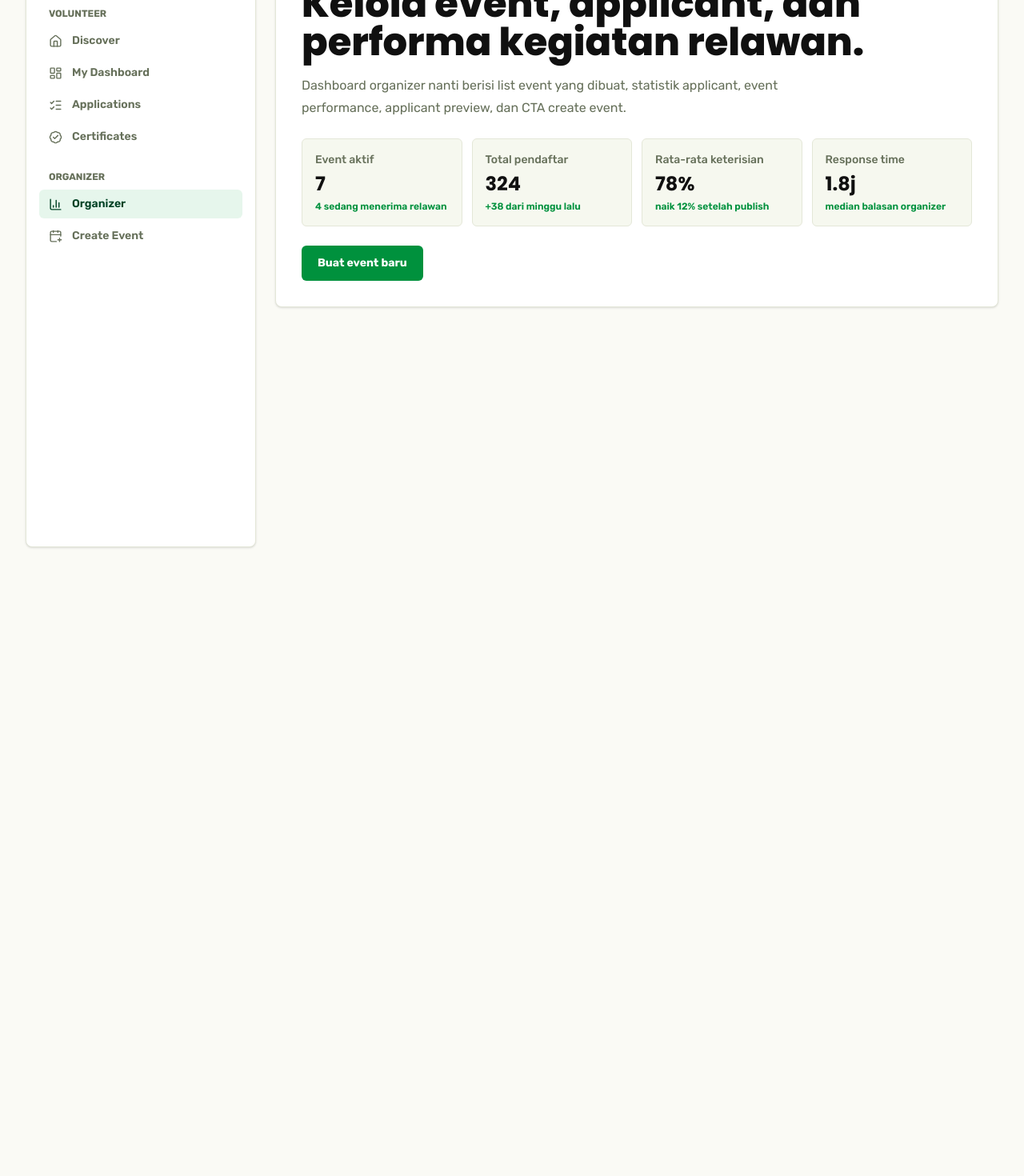
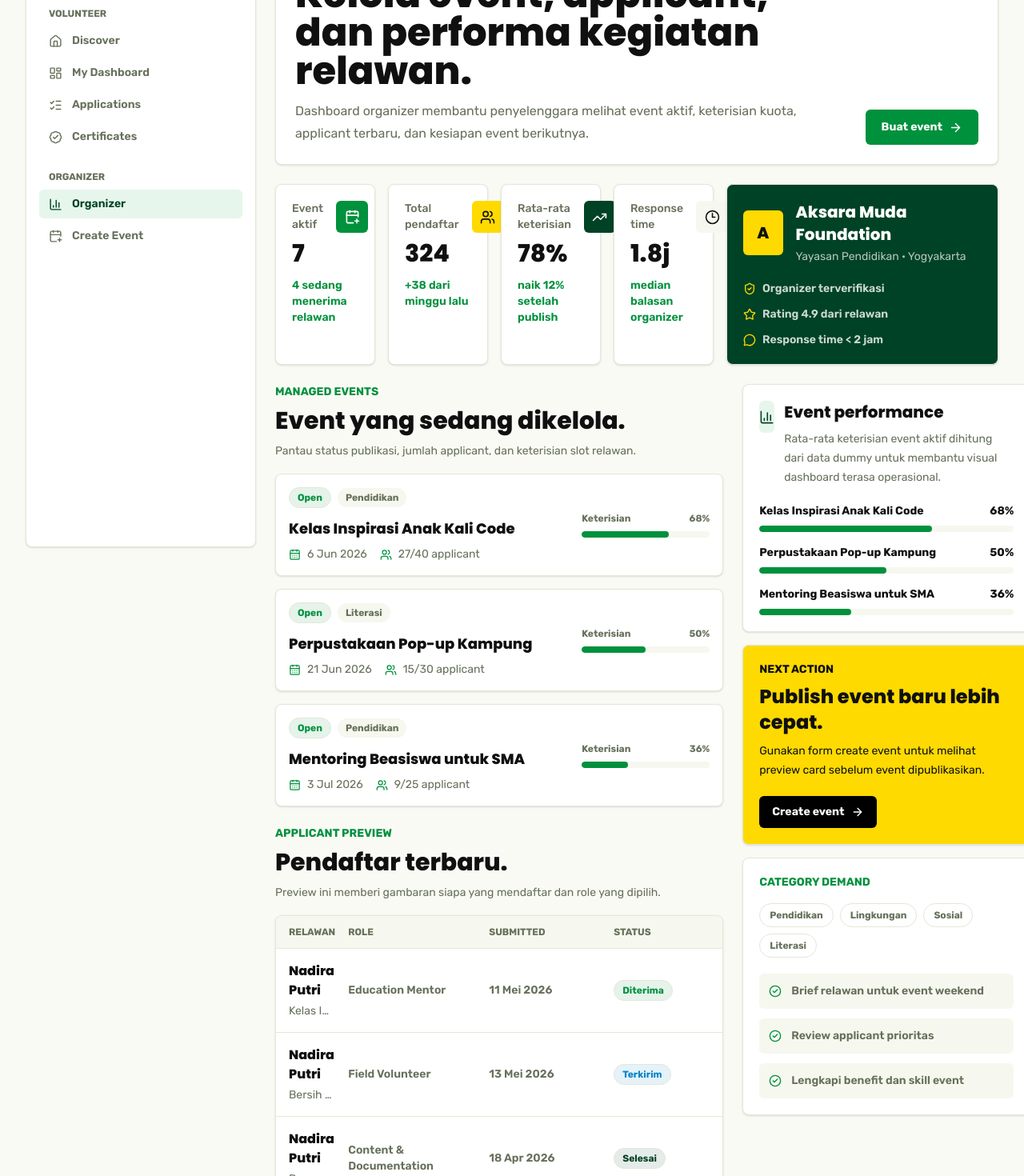
Before and after one commit to eggnocent/app-volunteer, a React (Vite) app: page /organizer in a window 1280 px wide. Shown: the part 100-1570 px from the top of the page at 80% size. Before the commit the page ends 800 px from the top, so only its background shows below. Built offline with nearby package versions, Linux system fonts and the light colour scheme.

Commit message:
feat - Organizer dashboard

```diff
--- a/src/pages/OrganizerDashboardPage.tsx
+++ b/src/pages/OrganizerDashboardPage.tsx
@@ -1,30 +1,272 @@
+import {
+  ArrowRight,
+  BarChart3,
+  CalendarPlus,
+  CheckCircle2,
+  Clock3,
+  MessageCircle,
+  ShieldCheck,
+  Star,
+  TrendingUp,
+  Users,
+} from 'lucide-react'
 import { Link } from 'react-router-dom'
 
-import { organizerMetrics } from '@/data'
-import { PagePlaceholder } from '@/pages/PagePlaceholder'
+import {
+  CategoryChip,
+  OrganizerEventRow,
+  PageHeader,
+  StatsCard,
+  StatusBadge,
+} from '@/components'
+import {
+  events,
+  getEventById,
+  getOrganizerById,
+  getOrganizerEvents,
+  organizerMetrics,
+  organizers,
+  volunteerApplications,
+  volunteerProfile,
+} from '@/data'
+import { formatDate, getFillPercentage } from '@/lib/format'
+import type { EventCategory } from '@/types/migunani'
+
+const activeOrganizerId = 'org-aksara-muda'
+const metricIcons = [CalendarPlus, Users, TrendingUp, Clock3]
+const metricTones = ['green', 'yellow', 'dark', 'neutral'] as const
+const demandCategories: EventCategory[] = [
+  'Pendidikan',
+  'Lingkungan',
+  'Sosial',
+  'Literasi',
+]
 
 export function OrganizerDashboardPage() {
+  const organizer = getOrganizerById(activeOrganizerId) ?? organizers[0]
+  const organizerEvents = getOrganizerEvents(organizer.id)
+  const visibleEvents = organizerEvents.length > 0 ? organizerEvents : events.slice(0, 4)
+  const applicantRows = volunteerApplications
+    .map((application) => ({
+      application,
+      event: getEventById(application.eventId),
+    }))
+    .filter((row) => row.event)
+
   return (
-    <PagePlaceholder
+    <div className="space-y-6 pb-20 lg:pb-0">
+      <PageHeader
         eyebrow="Organizer Dashboard"
         title="Kelola event, applicant, dan performa kegiatan relawan."
-      description="Dashboard organizer nanti berisi list event yang dibuat, statistik applicant, event performance, applicant preview, dan CTA create event."
+        description="Dashboard organizer membantu penyelenggara melihat event aktif, keterisian kuota, applicant terbaru, dan kesiapan event berikutnya."
+        action={
+          <Link
+            to="/organizer/create"
+            className="inline-flex h-11 items-center justify-center gap-2 rounded-md bg-primary px-5 text-sm font-bold text-primary-foreground transition hover:bg-deep-green"
           >
-      <div className="grid gap-3 sm:grid-cols-2 xl:grid-cols-4">
-        {organizerMetrics.map((metric) => (
-          <div key={metric.id} className="rounded-md border bg-muted p-4">
-            <p className="text-sm font-medium text-muted-foreground">{metric.label}</p>
-            <p className="mt-1 font-heading text-2xl font-bold">{metric.value}</p>
-            <p className="mt-1 text-xs font-semibold text-primary">{metric.helper}</p>
-          </div>
+            Buat event
+            <ArrowRight size={17} />
+          </Link>
+        }
+      />
+
+      <section className="grid gap-4 lg:grid-cols-[1fr_340px]">
+        <div className="grid gap-4 sm:grid-cols-2 xl:grid-cols-4">
+          {organizerMetrics.map((metric, index) => (
+            <StatsCard
+              key={metric.id}
+              label={metric.label}
+              value={metric.value}
+              helper={metric.helper}
+              icon={metricIcons[index]}
+              tone={metricTones[index]}
+            />
           ))}
         </div>
+
+        <article className="rounded-lg border bg-deep-green p-5 text-primary-foreground shadow-sm">
+          <div className="flex items-center gap-4">
+            <span className="flex size-14 items-center justify-center rounded-md bg-secondary font-heading text-xl font-extrabold text-secondary-foreground">
+              {organizer.logoInitial}
+            </span>
+            <div>
+              <h2 className="font-heading text-xl font-extrabold">{organizer.name}</h2>
+              <p className="mt-1 text-sm text-primary-foreground/70">
+                {organizer.type} · {organizer.city}
+              </p>
+            </div>
+          </div>
+          <div className="mt-5 grid gap-3 text-sm font-semibold text-primary-foreground/80">
+            <span className="inline-flex items-center gap-2">
+              <ShieldCheck size={16} className="text-secondary" />
+              {organizer.verified ? 'Organizer terverifikasi' : 'Perlu verifikasi'}
+            </span>
+            <span className="inline-flex items-center gap-2">
+              <Star size={16} className="text-secondary" />
+              Rating {organizer.rating} dari relawan
+            </span>
+            <span className="inline-flex items-center gap-2">
+              <MessageCircle size={16} className="text-secondary" />
+              Response time {organizer.responseTime}
+            </span>
+          </div>
+        </article>
+      </section>
+
+      <section className="grid gap-6 xl:grid-cols-[1fr_360px]">
+        <div className="space-y-6">
+          <section className="space-y-4">
+            <SectionTitle
+              eyebrow="Managed events"
+              title="Event yang sedang dikelola."
+              description="Pantau status publikasi, jumlah applicant, dan keterisian slot relawan."
+            />
+            <div className="grid gap-4">
+              {visibleEvents.map((event) => (
+                <OrganizerEventRow key={event.id} event={event} />
+              ))}
+            </div>
+          </section>
+
+          <section className="space-y-4">
+            <SectionTitle
+              eyebrow="Applicant preview"
+              title="Pendaftar terbaru."
+              description="Preview ini memberi gambaran siapa yang mendaftar dan role yang dipilih."
+            />
+            <div className="overflow-hidden rounded-lg border bg-card shadow-sm">
+              <div className="grid grid-cols-[1fr_auto] gap-4 border-b bg-muted px-4 py-3 text-xs font-bold uppercase text-muted-foreground md:grid-cols-[1fr_160px_140px_120px]">
+                <span>Relawan</span>
+                <span className="hidden md:block">Role</span>
+                <span className="hidden md:block">Submitted</span>
+                <span>Status</span>
+              </div>
+              <div className="divide-y">
+                {applicantRows.map(({ application, event }) => (
+                  <article
+                    key={application.id}
+                    className="grid grid-cols-[1fr_auto] gap-4 px-4 py-4 md:grid-cols-[1fr_160px_140px_120px] md:items-center"
+                  >
+                    <div className="min-w-0">
+                      <p className="font-heading text-base font-extrabold">
+                        {volunteerProfile.name}
+                      </p>
+                      <p className="mt-1 truncate text-sm text-muted-foreground">
+                        {event?.title ?? 'Event Migunani'}
+                      </p>
+                    </div>
+                    <span className="hidden text-sm font-semibold text-muted-foreground md:block">
+                      {application.role}
+                    </span>
+                    <span className="hidden text-sm font-semibold text-muted-foreground md:block">
+                      {formatDate(application.submittedAt)}
+                    </span>
+                    <StatusBadge status={application.status} />
+                  </article>
+                ))}
+              </div>
+            </div>
+          </section>
+        </div>
+
+        <aside className="space-y-4">
+          <section className="rounded-lg border bg-card p-5 shadow-sm">
+            <div className="flex items-start gap-3">
+              <span className="flex size-10 items-center justify-center rounded-md bg-accent text-accent-foreground">
+                <BarChart3 size={19} />
+              </span>
+              <div>
+                <h2 className="font-heading text-xl font-extrabold">Event performance</h2>
+                <p className="mt-2 text-sm leading-6 text-muted-foreground">
+                  Rata-rata keterisian event aktif dihitung dari data dummy untuk
+                  membantu visual dashboard terasa operasional.
+                </p>
+              </div>
+            </div>
+            <div className="mt-5 space-y-4">
+              {visibleEvents.slice(0, 4).map((event) => {
+                const fill = getFillPercentage(event.registered, event.quota)
+
+                return (
+                  <div key={event.id}>
+                    <div className="flex items-center justify-between gap-3 text-sm font-bold">
+                      <span className="truncate">{event.title}</span>
+                      <span>{fill}%</span>
+                    </div>
+                    <div className="mt-2 h-2 overflow-hidden rounded-full bg-muted">
+                      <div
+                        className="h-full rounded-full bg-primary"
+                        style={{ width: `${fill}%` }}
+                      />
+                    </div>
+                  </div>
+                )
+              })}
+            </div>
+          </section>
+
+          <section className="rounded-lg border bg-secondary p-5 text-secondary-foreground shadow-sm">
+            <p className="text-sm font-bold uppercase">Next action</p>
+            <h2 className="mt-2 font-heading text-2xl font-extrabold">
+              Publish event baru lebih cepat.
+            </h2>
+            <p className="mt-2 text-sm leading-6">
+              Gunakan form create event untuk melihat preview card sebelum event
+              dipublikasikan.
+            </p>
             <Link
               to="/organizer/create"
-        className="mt-6 inline-flex h-11 items-center rounded-md bg-primary px-5 text-sm font-bold text-primary-foreground transition hover:bg-deep-green"
+              className="mt-5 inline-flex h-10 items-center justify-center gap-2 rounded-md bg-brand-black px-4 text-sm font-bold text-white transition hover:bg-deep-green"
             >
-        Buat event baru
+              Create event
+              <ArrowRight size={16} />
             </Link>
-    </PagePlaceholder>
+          </section>
+
+          <section className="rounded-lg border bg-card p-5 shadow-sm">
+            <p className="text-sm font-bold uppercase text-primary">Category demand</p>
+            <div className="mt-4 flex flex-wrap gap-2">
+              {demandCategories.map((category) => (
+                <CategoryChip key={category} category={category} />
+              ))}
+            </div>
+            <div className="mt-5 space-y-3">
+              <ChecklistItem label="Brief relawan untuk event weekend" />
+              <ChecklistItem label="Review applicant prioritas" />
+              <ChecklistItem label="Lengkapi benefit dan skill event" />
+            </div>
+          </section>
+        </aside>
+      </section>
+    </div>
   )
 }
+
+function SectionTitle({
+  eyebrow,
+  title,
+  description,
+}: {
+  eyebrow: string
+  title: string
+  description: string
+}) {
+  return (
+    <div>
+      <p className="text-sm font-bold uppercase text-primary">{eyebrow}</p>
+      <h2 className="mt-2 font-heading text-3xl font-extrabold">{title}</h2>
+      <p className="mt-2 max-w-2xl text-sm leading-6 text-muted-foreground">
+        {description}
+      </p>
+    </div>
+  )
+}
+
+function ChecklistItem({ label }: { label: string }) {
+  return (
+    <div className="flex items-center gap-3 rounded-md bg-muted p-3 text-sm font-semibold text-muted-foreground">
+      <CheckCircle2 size={16} className="shrink-0 text-primary" />
+      {label}
+    </div>
+  )
+}
```
Lines whose indentation alone changed are shown as unchanged.
